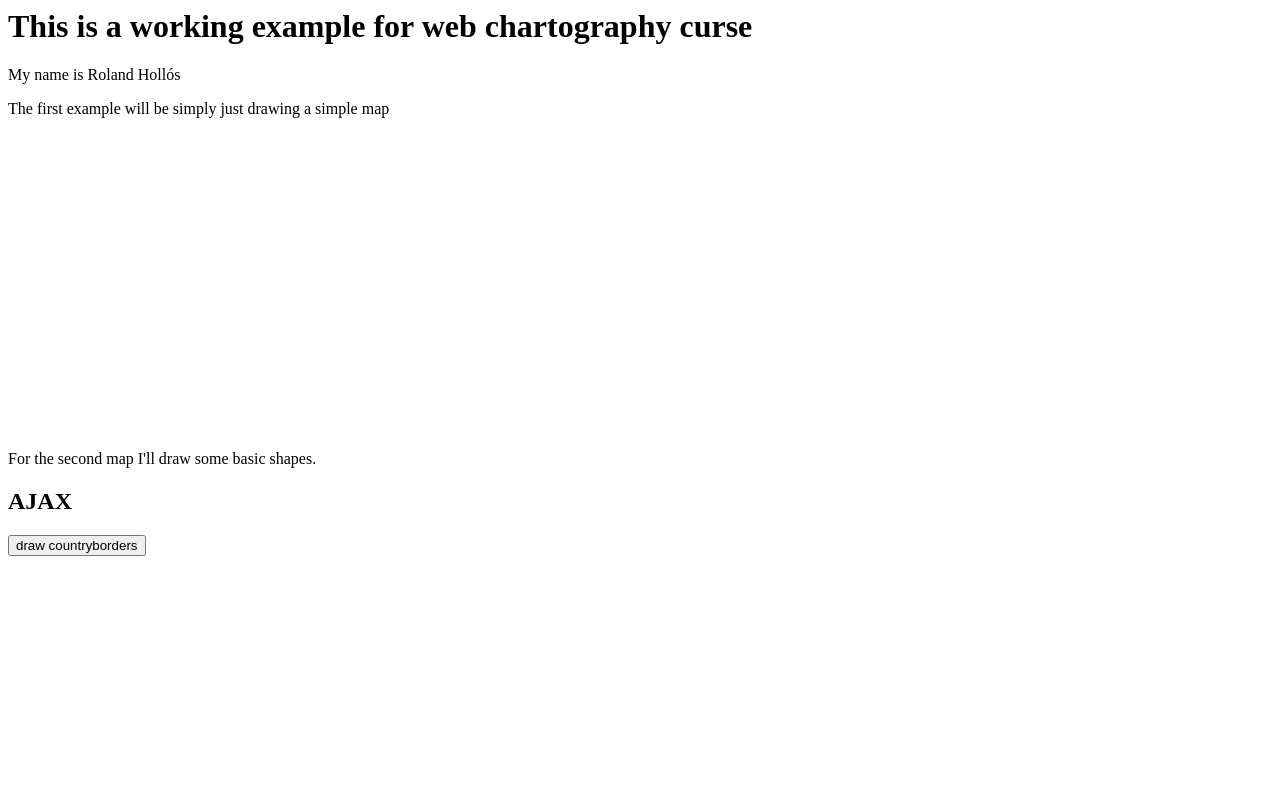
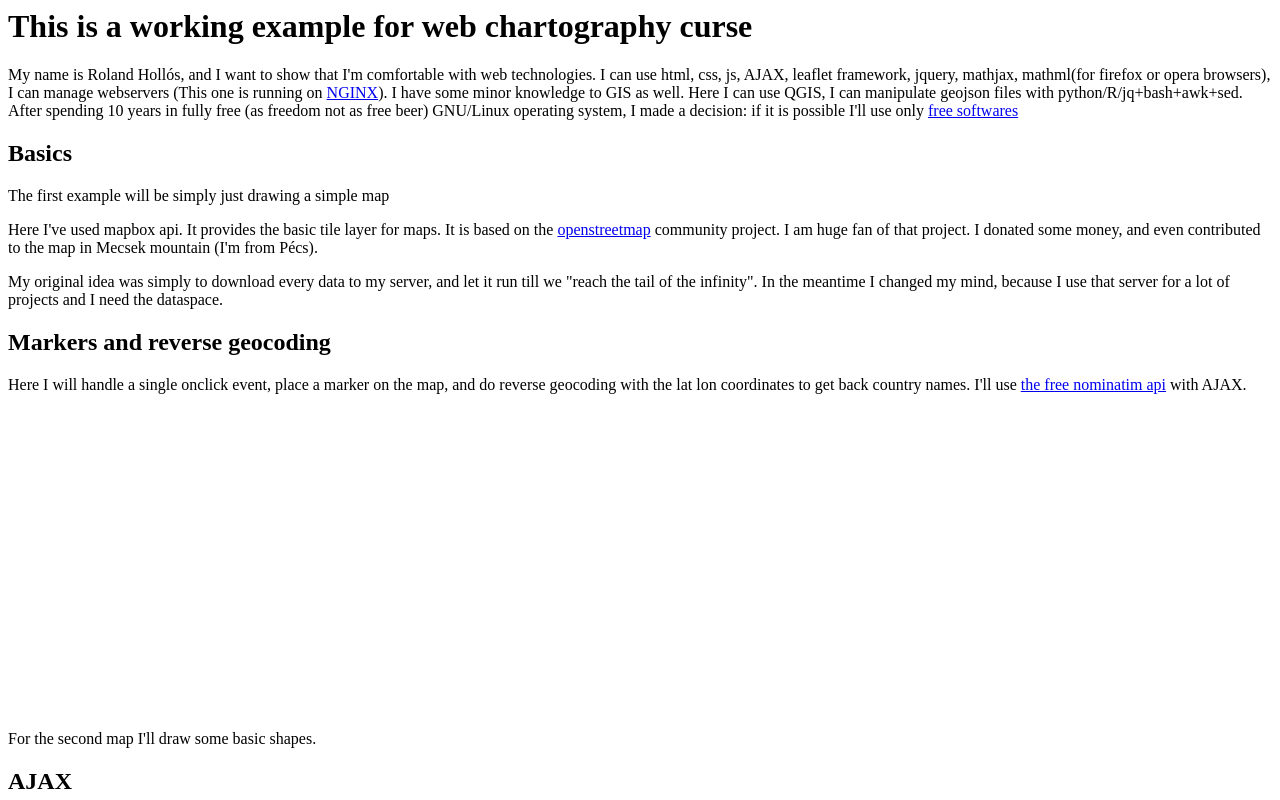
Before and after one commit to hollorol/webCartHW, a plain HTML site: page index.html in a window 1280 px wide. Shown: the top 800 px of the page. Drawn offline with nearby package versions, Linux system fonts and the light colour scheme; a script that the page names is missing.

```diff
--- a/index.html
+++ b/index.html
@@ -9,13 +9,21 @@
 
 <body>
     <h1>This is a working example for web chartography curse</h1>
-    <p>My name is Roland Hollós</p>
+    <p>
+     My name is Roland Hollós, and I want to show that I'm comfortable with web technologies. I can use html, css, js, AJAX, leaflet framework, jquery, mathjax, mathml(for firefox or opera browsers), I can manage webservers (This one is running on <a href="https://www.nginx.com/" target="_blank">NGINX</a>). I have some minor knowledge to GIS as well. Here I can use QGIS, I can manipulate geojson files with python/R/jq+bash+awk+sed. After spending 10 years in fully free (as freedom not as free beer) GNU/Linux operating system, I made a decision: if it is possible I'll use only <a href="https://www.fsf.org/about/what-is-free-software" target="_blank">free softwares</a>
+    </p>
+    <h2>Basics</h2>
     <p>The first example will be simply just drawing a simple map</p>
-    <div id="mapid"></div>
+    <p>Here I've used mapbox api. It provides the basic tile layer for maps. It is based on the <a href="https://www.openstreetmap.org" target="_blank">openstreetmap</a> community project. I am huge fan of that project. I donated some money, and even contributed to the map in Mecsek mountain (I'm from Pécs). </p>
+    <p>My original idea was simply to download every data to my server, and let it run till we "reach the tail of the infinity". In the meantime I changed my mind, because I use that server for a lot of projects and I need the dataspace.</p>
+    <h2>Markers and reverse geocoding</h2>
+    Here I will handle a single onclick event, place a marker on the map, and do reverse geocoding with the lat lon coordinates to get back country names. I'll use <a href="https://nominatim.openstreetmap.org" target="_blank">the free nominatim api</a> with AJAX.
+
+    <div id="mapid" class ="leafmap"></div>
     <p>For the second map I'll draw some basic shapes.</p>
     <h2>AJAX</h2>
     <button type="button" id="bordersB" onclick="drawBorders()">draw countryborders</button>
-    <div id="secondmap"></div>
+    <div id="secondmap" class="leafmap"></div>
     <h1>geojson</h1>
 </body>
 
--- a/mycss.css
+++ b/mycss.css
@@ -1,9 +1,5 @@
-#mapid {
+.leafmap {
     height: 300px;
     width: 300px;
+    margin-top: 20px;
 }
-
-#secondmap {
-    height: 300px;
-    width: 300px;
-}
```
